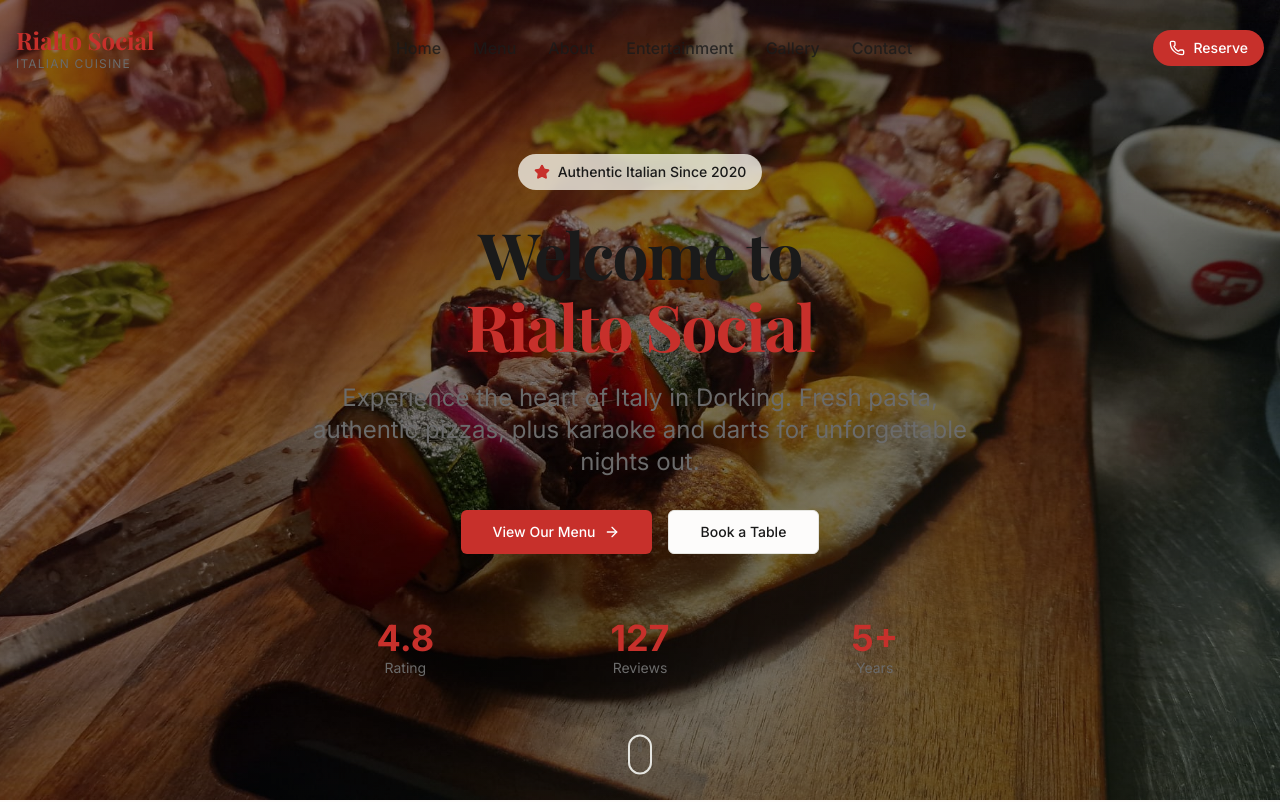
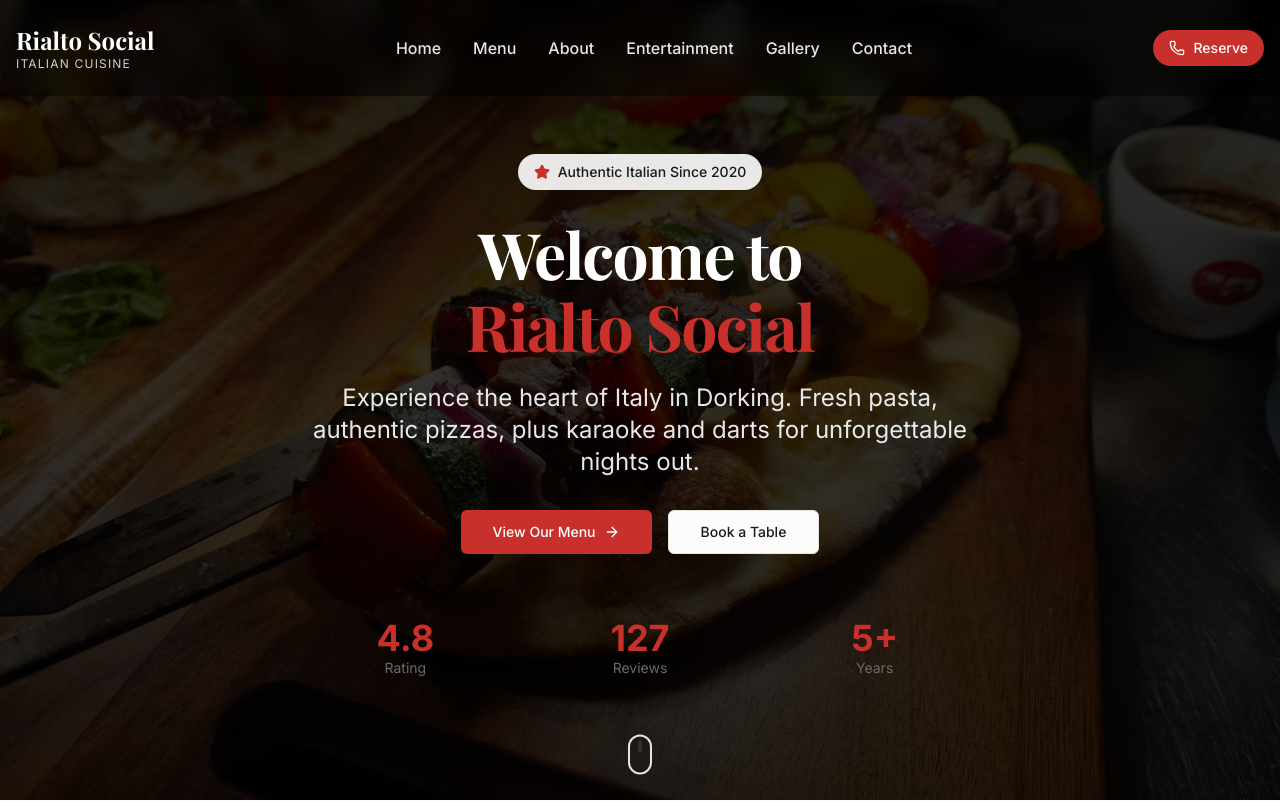
Before and after one commit to technoactive/rialto-social, a Next.js app: page / in a window 1280 px wide. Shown: the top 802 px of the page. Built offline with nearby package versions, Linux system fonts and the light colour scheme; a web font is replaced by a local one.

Commit message:
Optimize hero section text visibility and header contrast on homepage

```diff
--- a/components/layout/Header.tsx
+++ b/components/layout/Header.tsx
@@ -2,6 +2,7 @@
 
 import { useState, useEffect, useRef } from "react";
 import Link from "next/link";
+import { usePathname } from "next/navigation";
 import { motion, AnimatePresence } from "framer-motion";
 import { Menu, X, Phone, Clock } from "lucide-react";
 import { cn } from "@/lib/utils";
@@ -18,6 +19,8 @@ const navItems = [
 export function Header() {
   const [isOpen, setIsOpen] = useState(false);
   const [scrolled, setScrolled] = useState(false);
+  const pathname = usePathname();
+  const isHomePage = pathname === '/';
   const headerRef = useRef<HTMLElement>(null);
 
   useEffect(() => {
@@ -36,6 +39,8 @@ export function Header() {
         "fixed top-0 left-0 right-0 z-[60] transition-all duration-300",
         scrolled || isOpen
           ? "bg-white dark:bg-gray-950 py-4"
+          : isHomePage && !scrolled
+          ? "bg-black/40 backdrop-blur-md py-6"
           : "bg-transparent py-6",
         scrolled && !isOpen && "shadow-sm"
       )}
@@ -51,12 +56,18 @@ export function Header() {
               transition={{ duration: 0.5 }}
               className="flex flex-col"
             >
-              <span className="text-2xl font-display font-bold text-primary">
-                Rialto Social
-              </span>
-              <span className="text-xs text-muted-foreground tracking-widest uppercase">
-                Italian Cuisine
-              </span>
+                <span className={cn(
+                  "text-2xl font-display font-bold",
+                  isHomePage && !scrolled && !isOpen ? "text-white" : "text-primary"
+                )}>
+                  Rialto Social
+                </span>
+                <span className={cn(
+                  "text-xs tracking-widest uppercase",
+                  isHomePage && !scrolled && !isOpen ? "text-white/80" : "text-muted-foreground"
+                )}>
+                  Italian Cuisine
+                </span>
             </motion.div>
           </Link>
 
@@ -71,7 +82,12 @@ export function Header() {
               <Link
                 key={item.name}
                 href={item.href}
-                className="relative text-foreground/80 hover:text-primary transition-colors duration-200 font-medium"
+                  className={cn(
+                    "relative transition-colors duration-200 font-medium",
+                    isHomePage && !scrolled && !isOpen
+                      ? "text-white/90 hover:text-white"
+                      : "text-foreground/80 hover:text-primary"
+                  )}
               >
                 <motion.span
                   initial={{ opacity: 0, y: -10 }}
@@ -99,7 +115,10 @@ export function Header() {
 
             <button
               onClick={() => setIsOpen(!isOpen)}
-              className="lg:hidden relative z-10 p-2"
+              className={cn(
+                "lg:hidden relative z-10 p-2",
+                isHomePage && !scrolled && !isOpen ? "text-white" : "text-foreground"
+              )}
               aria-label="Toggle menu"
             >
               <AnimatePresence mode="wait">
--- a/components/sections/Hero.tsx
+++ b/components/sections/Hero.tsx
@@ -15,8 +15,8 @@ export function Hero() {
           alt="Rialto Social Restaurant"
           className="w-full h-full object-cover"
         />
-        <div className="absolute inset-0 bg-black/50" />
-        <div className="absolute inset-0 bg-gradient-to-br from-primary/20 via-transparent to-accent/20" />
+        <div className="absolute inset-0 bg-black/70" />
+        <div className="absolute inset-0 bg-gradient-to-b from-black/50 via-black/30 to-black/50" />
       </div>
 
       <div className="container mx-auto px-4 pt-20 md:pt-24 pb-12 md:pb-16">
@@ -26,7 +26,7 @@ export function Hero() {
             initial={{ opacity: 0, y: 20 }}
             animate={{ opacity: 1, y: 0 }}
             transition={{ duration: 0.5 }}
-            className="inline-flex items-center gap-2 bg-secondary/80 backdrop-blur-sm px-4 py-2 rounded-full mb-8"
+            className="inline-flex items-center gap-2 bg-white/90 backdrop-blur-md text-foreground px-4 py-2 rounded-full mb-8 shadow-lg"
           >
             <Star className="w-4 h-4 text-primary fill-primary" />
             <span className="text-sm font-medium">Authentic Italian Since 2020</span>
@@ -37,7 +37,7 @@ export function Hero() {
             initial={{ opacity: 0, y: 20 }}
             animate={{ opacity: 1, y: 0 }}
             transition={{ duration: 0.5, delay: 0.1 }}
-            className="font-display text-5xl md:text-7xl lg:text-8xl font-bold mb-6"
+            className="font-display text-5xl md:text-7xl lg:text-8xl font-bold mb-6 text-white drop-shadow-2xl"
           >
             Welcome to
             <span className="block text-primary mt-2">Rialto Social</span>
@@ -48,7 +48,7 @@ export function Hero() {
             initial={{ opacity: 0, y: 20 }}
             animate={{ opacity: 1, y: 0 }}
             transition={{ duration: 0.5, delay: 0.2 }}
-            className="text-xl md:text-2xl text-muted-foreground mb-8 max-w-2xl mx-auto"
+            className="text-xl md:text-2xl text-white/90 mb-8 max-w-2xl mx-auto drop-shadow-lg"
           >
             Experience the heart of Italy in Dorking. Fresh pasta, authentic
             pizzas, plus karaoke and darts for unforgettable nights out.
```
